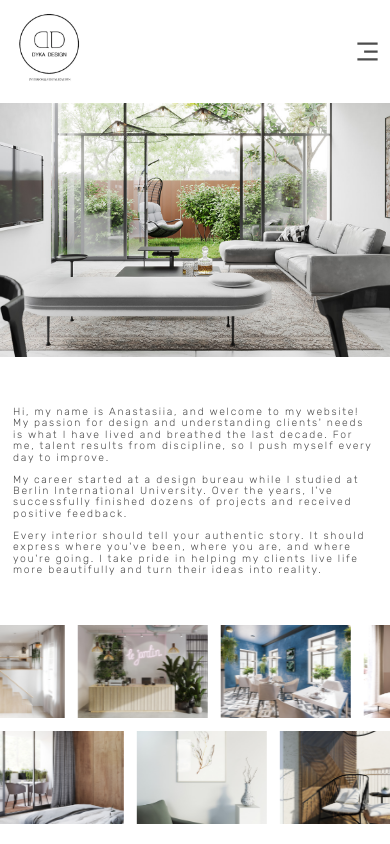
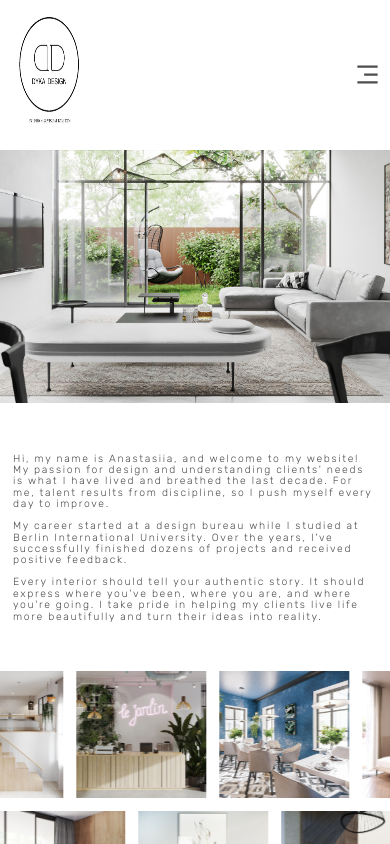
Before and after one commit to scare-destiny/dyka.design, a React (Create React App) app: page / in a window 390 px wide. Shown: the top 844 px of the page. Built offline with nearby package versions, Linux system fonts and the light colour scheme; the HTML template or start-up script is replaced by a standard one.

Commit message:
increased image size for marquee on mobile devices

```diff
--- a/src/containers/gallery/gallery.css
+++ b/src/containers/gallery/gallery.css
@@ -14,9 +14,11 @@
 	font-weight: 800;
 	line-height: 1.5;
 
-	padding-bottom: 30px;
+	padding-bottom: 2rem;
 
 }
+
+
 
 .marquee {
 	--duration: 60s;
@@ -27,6 +29,12 @@
 	user-select: none;
 	gap: var(--gap);
 
+}
+
+@media screen and (max-width: 400px) {
+	img{
+		min-height: 15vh;
+	}
 }
 
 .marquee__group {
@@ -51,12 +59,6 @@
 	object-fit: cover;
 }
 
-
-.marquee--borders {
-	border-block: 3px solid #1d1d1d;
-	padding-block: 0.5rem;
-}
-
 .marquee--reverse .marquee__group {
 	animation-direction: reverse;
 	animation-delay: calc(var(--duration) / -2);
--- a/src/containers/hero/hero.css
+++ b/src/containers/hero/hero.css
@@ -1,7 +1,7 @@
 .dyka__hero  {
 	background-image: url('../../assets/heroimage.jpg');
 	background-repeat: no-repeat;
-	background-size: contain;
+	background-size: cover;
 	background-position: center;
 
 	height: 60vh;
```
